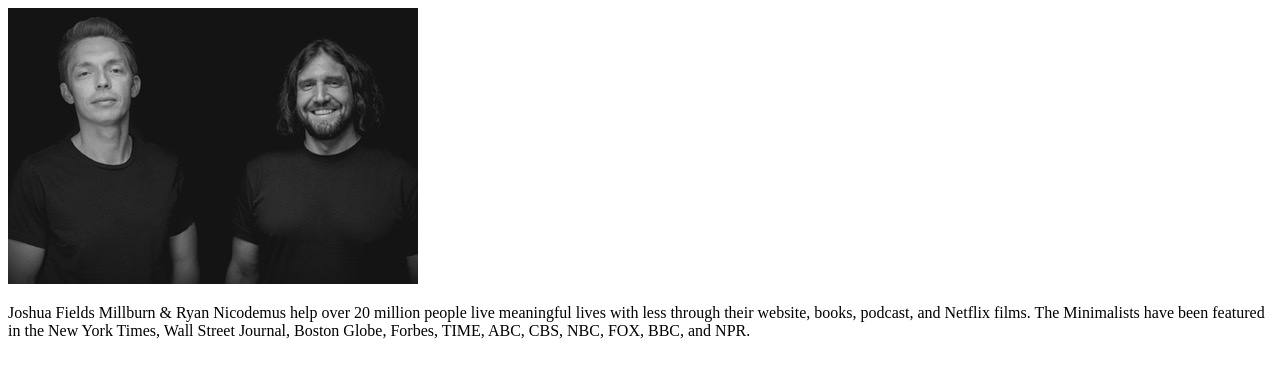
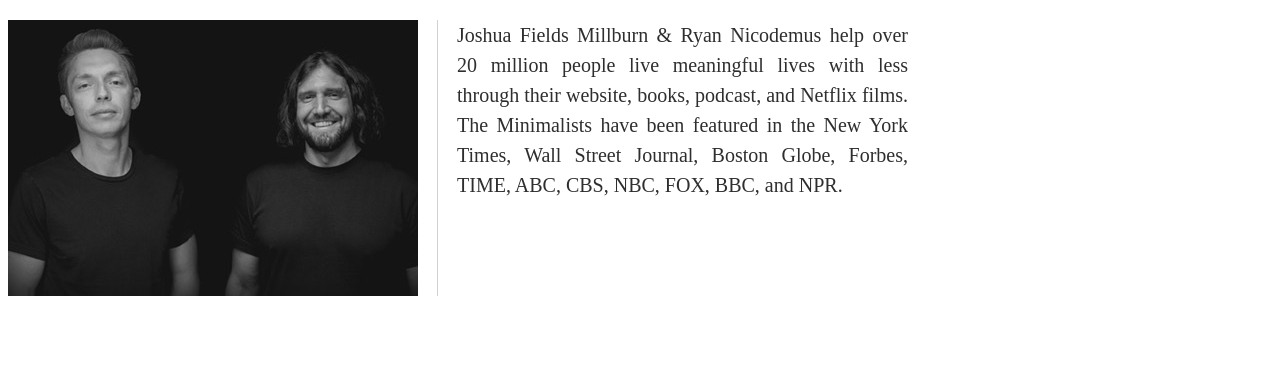
Before and after one commit to martin-markov1980/HTML-AND-CSS, a plain HTML site: page 04. Block Model/04_Article/article.html in a window 1280 px wide. Drawn offline with Linux system fonts and the light colour scheme.

Commit message:
Completed 'Article' exercise.

```diff
--- a/04. Block Model/04_Article/styles.css
+++ b/04. Block Model/04_Article/styles.css
@@ -1 +1,18 @@
-/* TODO: style the html */
+main {
+  width: 900px;
+  height: 140px;
+}
+
+img {
+  border-right: solid 1px #d1d1d1;
+  float: left;
+  padding-right: 19px;
+  margin-right: 19px;
+}
+
+p {
+  font-size: 20px;
+  line-height: 30px;
+  color: #2e2e2e;
+  text-align: justify;
+}
```
